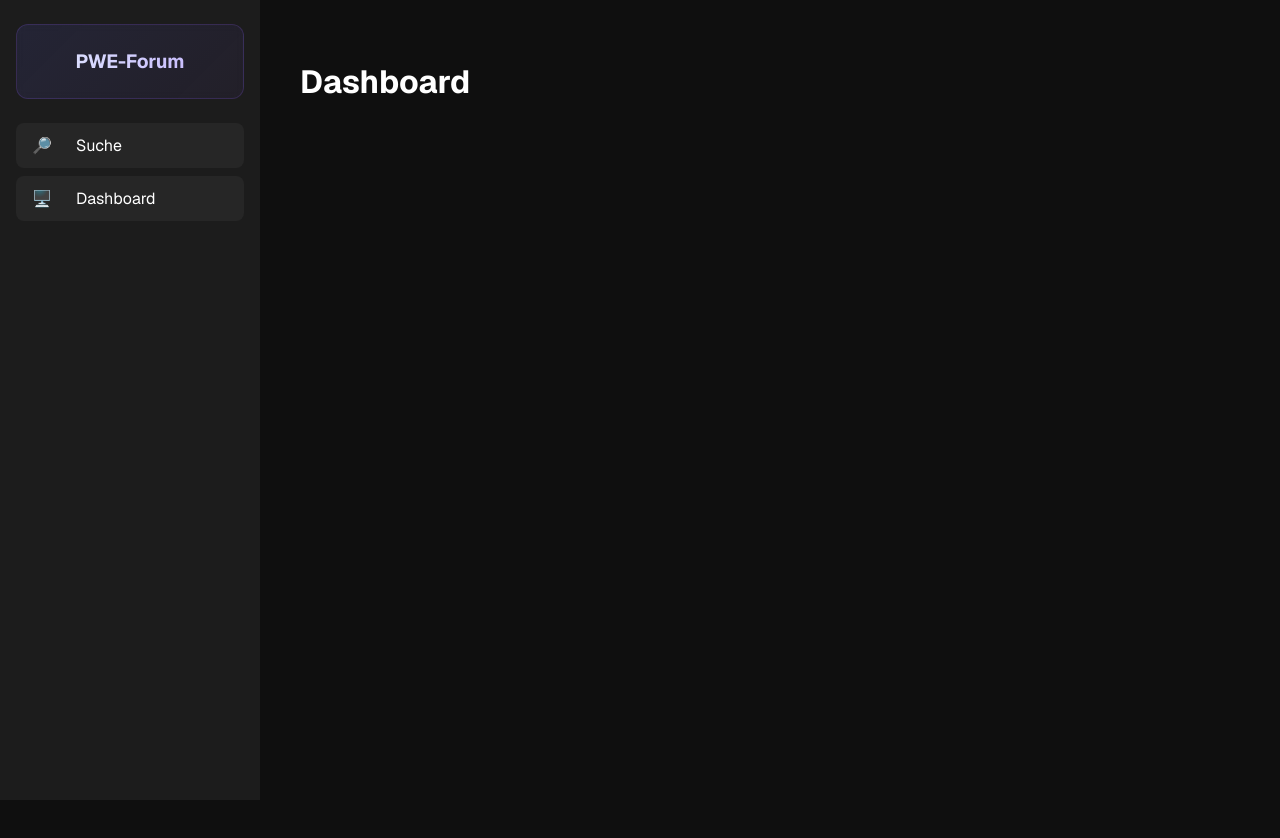
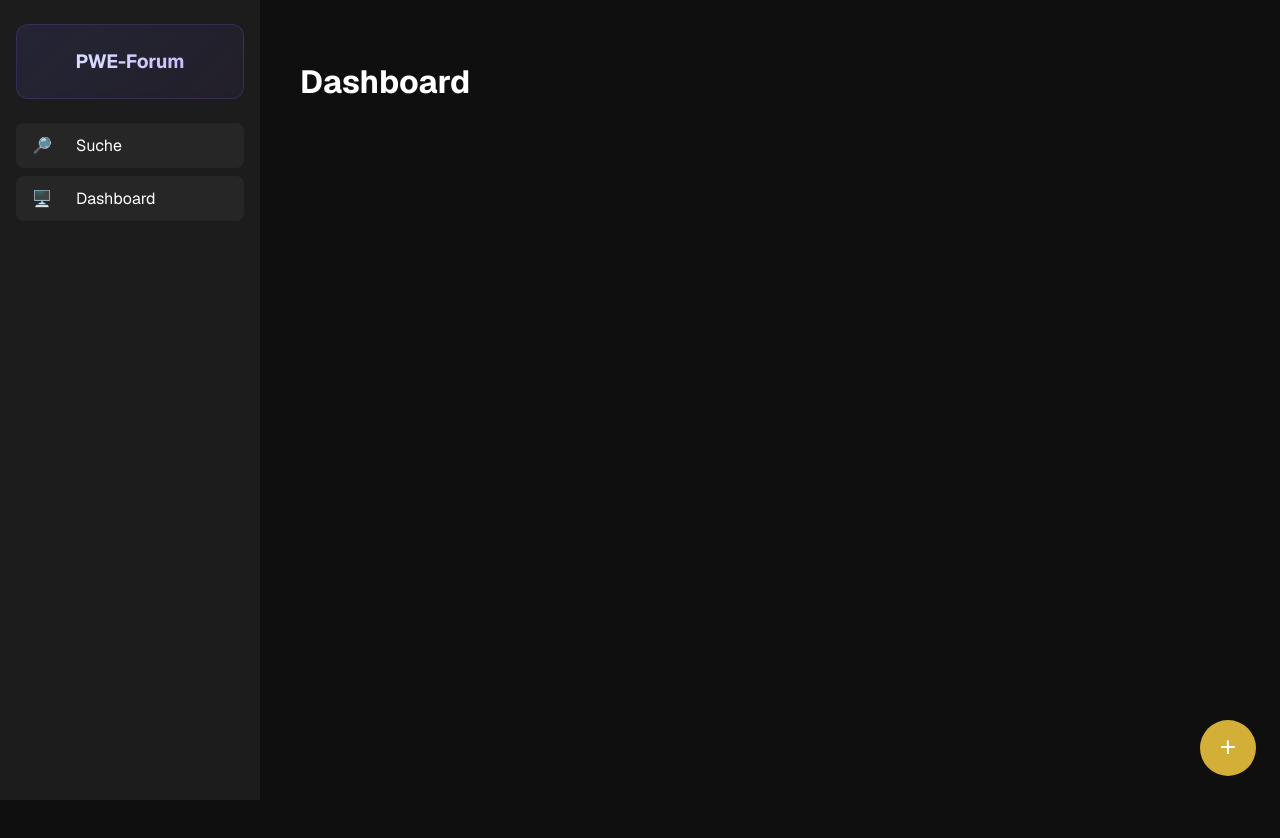
Before and after one commit to HenkZimmermann/PWE-2026Q4, a React (Vite) app in the folder frontend/: page / in a window 1280 px wide. Shown: the top 838 px of the page. Built offline with nearby package versions, Linux system fonts and the light colour scheme.

Commit message:
Wiederverwendbarer Floating Action Button

```diff
--- /dev/null
+++ b/frontend/src/page/FloatingActionButton.css
@@ -0,0 +1,31 @@
+.floating-action-button {
+    position: fixed;
+    bottom: 24px;
+    right: 24px;
+    width: 56px;
+    height: 56px;
+    border-radius: 50%;
+    background-color: var(--gold);
+    color: var(--text);
+    border: none;
+    font-size: 28px;
+    font-weight: 300;
+    line-height: 1;
+    cursor: pointer;
+    z-index: 1000;
+    display: flex;
+    align-items: center;
+    justify-content: center;
+    transition: transform 0.2s ease, background-color 0.2s ease;
+}
+
+.floating-action-button:hover {
+    transform: scale(1.08);
+    background-color: var(--gold-light);
+}
+
+.floating-action-button span {
+    display: block;
+    transform: translateY(-1.5px); /* Sonst ist das + etc. nicht richtig zentriert */
+    user-select: none;
+}
--- /dev/null
+++ b/frontend/src/page/FloatingActionButton.jsx
@@ -0,0 +1,9 @@
+import "./FloatingActionButton.css";
+
+export default function FloatingActionButton({onClick, content}) {
+    return (
+        <button className="floating-action-button" onClick={onClick} aria-label="">
+            <span>{content}</span>
+        </button>
+    );
+}
--- a/frontend/src/sections/dashboard/DashboardSection.jsx
+++ b/frontend/src/sections/dashboard/DashboardSection.jsx
@@ -1,7 +1,17 @@
+import FloatingActionButton from "../../page/FloatingActionButton";
+
 function Element() {
-    return (<h1>Dashboard</h1>);
+    const handleCreate = () => {
+        alert("Neu"); // TODO, beispiel alert
+    };
+
+    return (
+        <div>
+            <h1>Dashboard</h1>
+            <FloatingActionButton onClick={handleCreate} content="+" />
+        </div>
+    );
 }
-
 export const DashboardSection = {
     title: "Dashboard",
     icon: "🖥️",
```
Also changed, not shown: 1 other file (tests, documents, lock files or other folders).
